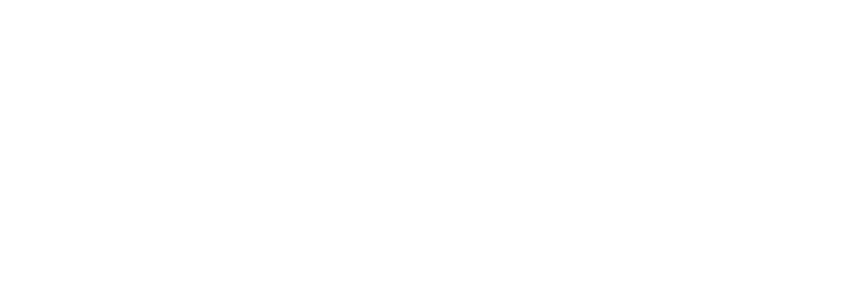
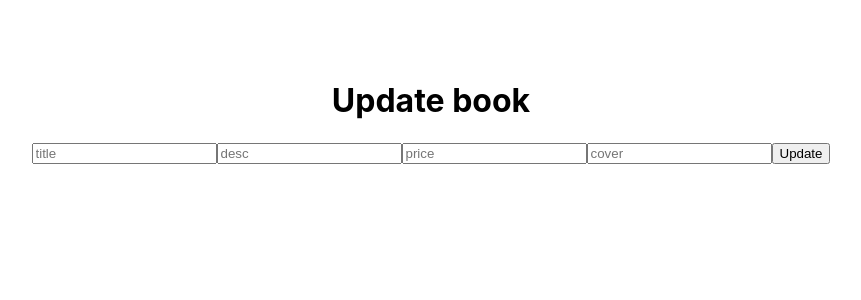
Before and after one commit to aeconick/react-mysql-books-app, a React (Create React App) app in the folder client/: page /update/1 in a window 1280 px wide. Before the commit this address had no page. Shown: the top 300 px of the page, without its empty margins (209-1070 px from the left). Built offline with nearby package versions, Linux system fonts and the light colour scheme.

Commit message:
Add Update component functionality

```diff
--- a/client/src/App.js
+++ b/client/src/App.js
@@ -12,7 +12,7 @@
         <Routes>
           <Route path="/" element={<Books />} />
           <Route path="/add" element={<Add />} />
-          <Route path="/update" element={<Update />} />
+          <Route path="/update/:id" element={<Update />} />
         </Routes>
       </BrowserRouter>
     </div>
--- a/client/src/pages/Add.js
+++ b/client/src/pages/Add.js
@@ -54,7 +54,9 @@
         onChange={handleChange}
         name="cover"
       ></input>
-      <button onClick={handleClick}></button>
+      <button className="form-button" onClick={handleClick}>
+        Add
+      </button>
     </div>
   );
 };
--- a/client/src/pages/Books.js
+++ b/client/src/pages/Books.js
@@ -39,7 +39,9 @@
             <button className="delete" onClick={() => handleDelete(book.id)}>
               Delete
             </button>
-            <button className="update">Update</button>
+            <button className="update">
+              <Link to={`/update/${book.id}`}>Update</Link>
+            </button>
           </div>
         ))}
       </div>
--- a/client/src/pages/Update.js
+++ b/client/src/pages/Update.js
@@ -1,9 +1,67 @@
-import React from 'react'
+import React, { useState } from "react";
+import axios from "axios";
+import { useLocation, useNavigate } from "react-router-dom";
 
 const Update = () => {
+  const [book, setBook] = useState({
+    title: "",
+    desc: "",
+    price: null,
+    cover: "",
+  });
+
+  const navigate = useNavigate();
+  const location = useLocation();
+
+  const bookId = location.pathname.split("/")[2];
+
+  const handleChange = (e) => {
+    setBook((prev) => ({ ...prev, [e.target.name]: e.target.value }));
+  };
+
+  const handleClick = async (e) => {
+    e.preventDefault();
+    try {
+      await axios.put("http://localhost:8800/books/" + bookId, book);
+      navigate("/");
+    } catch (error) {
+      console.log(error);
+    }
+  };
+
+  console.log(book);
   return (
-    <div>Update</div>
-  )
-}
+    <div className="form">
+      <h1>Update book</h1>
+      <input
+        type="text"
+        placeholder="title"
+        onChange={handleChange}
+        name="title"
+      ></input>
+      <input
+        type="text"
+        placeholder="desc"
+        onChange={handleChange}
+        name="desc"
+      ></input>
+      <input
+        type="number"
+        placeholder="price"
+        onChange={handleChange}
+        name="price"
+      ></input>
+      <input
+        type="text"
+        placeholder="cover"
+        onChange={handleChange}
+        name="cover"
+      ></input>
+      <button className="form-button" onClick={handleClick}>
+        Update
+      </button>
+    </div>
+  );
+};
 
-export default Update
+export default Update;
```
